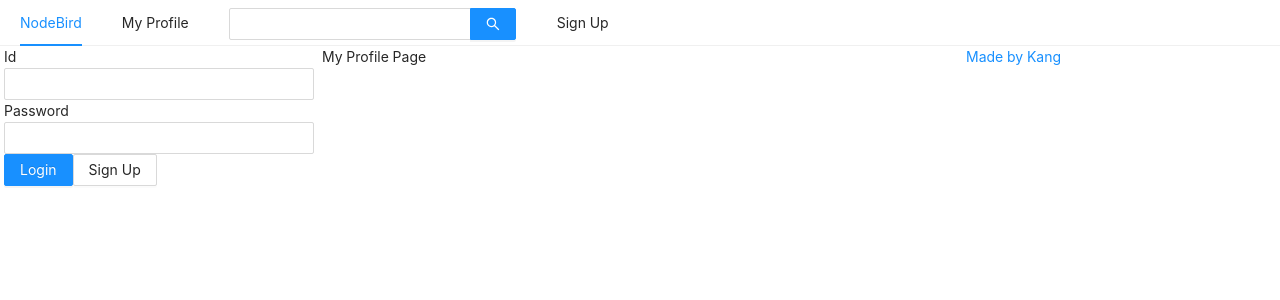
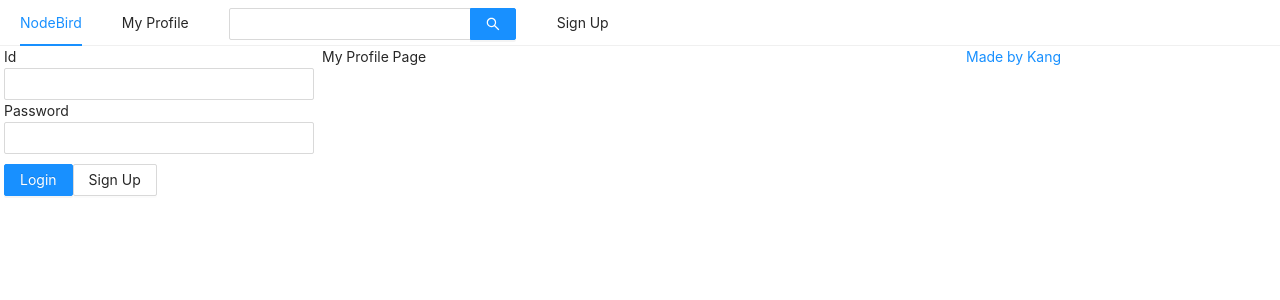
Before and after one commit to guswns951230/Nodebird, a Next.js app in the folder front/: page /profile in a window 1280 px wide. Shown: the top 300 px of the page. Built offline with nearby package versions, Linux system fonts and the light colour scheme.

Commit message:
Rerendering 이해하기

```diff
--- a/front/components/AppLayout.js
+++ b/front/components/AppLayout.js
@@ -2,9 +2,14 @@
 import PropTypes from 'prop-types';
 import Link from 'next/link';
 import { Menu, Input, Row, Col } from 'antd';
+import styled from 'styled-components';
 
 import UserProfile from '../components/UserProfile';
 import LoginForm from '../components/LoginForm';
+
+const SearchInput = styled(Input.Search)`
+  vertical-align: middle;
+`
 
 const AppLayout = ({ children }) => { // pages의 파일들이  공통적으로 사용할 Layout
   const [isLoggedIn, setIsLoggedIn] = useState(false);
@@ -20,7 +25,7 @@
         </Menu.Item>
 
         <Menu.Item>
-          <Input.Search enterButton style={{ verticalAlign: 'middle' }} />
+          <SearchInput enterButton />
         </Menu.Item>
 
         <Menu.Item>
--- a/front/components/LoginForm.js
+++ b/front/components/LoginForm.js
@@ -1,6 +1,14 @@
 import React, { useState, useCallback } from 'react';
 import { Form, Input, Button } from 'antd';
 import Link from 'next/link';
+import styled from 'styled-components';
+
+const ButtonWrapper = styled.div`
+  margin-top: 10px;
+`
+const FormWrapper = styled(Form)`
+  margin-left: 4px;
+`
 
 const LoginForm = () => {
   const [id, setId] = useState('');
@@ -14,8 +22,11 @@
     setPassword(e.target.value);
   }, []);
 
+  // const formStyle = useMemo(() => ({ marginLeft: 4 }), []);
+  // const buttonStyle = useMemo(() => ({ marginTop: 10 }), []);
+
   return (
-    <Form style={{ marginLeft: '4px' }}>
+    <FormWrapper>
       <div>
         <label htmlFor="user-id">Id</label>
         <br />
@@ -34,11 +45,11 @@
         />
       </div>
 
-      <div>
+      <ButtonWrapper>
         <Button type="primary" htmlType="submit" loading={false}>Login</Button>
         <Link href="/signup"><a><Button>Sign Up</Button></a></Link>
-      </div>
-    </Form>
+      </ButtonWrapper>
+    </FormWrapper>
   );
 };
 
```
